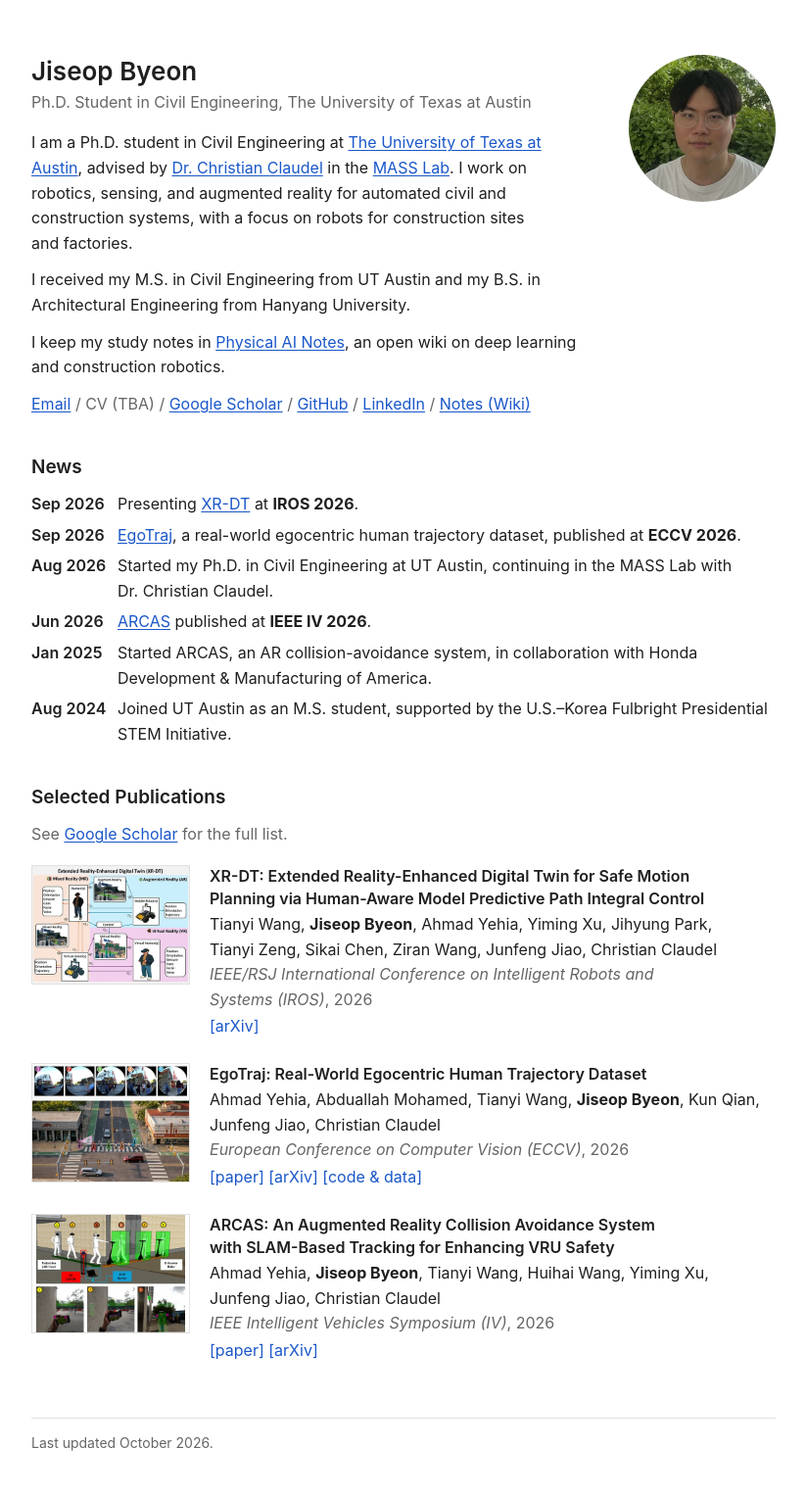
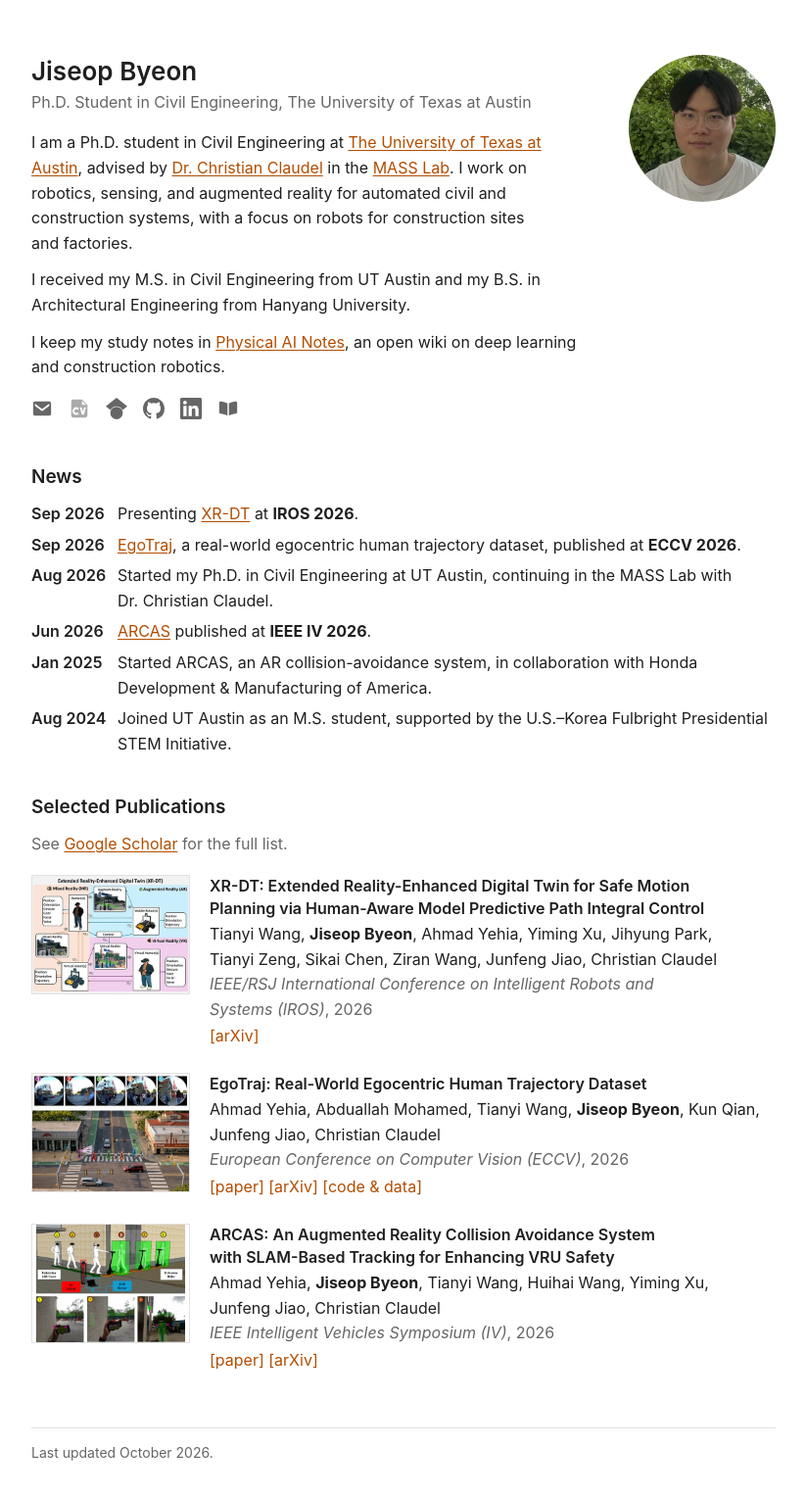
Before and after one commit to jiseop-byeon/jiseop-byeon.github.io, a Jekyll site: the page built from index.html, in a window 1280 px wide. Shown: the whole page at 98% size, without its empty margins (228-1051 px from the left). Built offline with Jekyll 4.4.1, drawn with Linux system fonts in a browser that asks for light colours.

Commit message:
Show profile links as icons; burnt-orange links
- Link row (Email, CV, Google Scholar, GitHub, LinkedIn, Notes) as
  single-colour inline SVG icons with tooltips and accessible names;
  the CV icon has "CV" cut into the page and stays greyed out while TBA
- Links in deep burnt orange (#b34d00; #f29f5c in dark mode)
- Keep "The University of Texas at Austin" and "U.S.-Korea" from
  splitting across lines; avoid a news line starting with "&"
- Update the advisor link to the current UT CAEE profile URL
- Do not publish the hidden PAVE figure

Co-Authored-By: Claude Opus 5.5 <noreply@anthropic.com>

```diff
--- a/_config.yml
+++ b/_config.yml
@@ -58,6 +58,7 @@ exclude:
   - assets/images/web/project_*
   - assets/images/research_*
   - assets/images/web/research_*
+  - assets/images/pubs/pave.webp
   - README.md
   - Gemfile
   - Gemfile.lock
--- a/_data/news.yml
+++ b/_data/news.yml
@@ -15,9 +15,9 @@
   hidden: true
   text: "ARCAS phase 2: shared perception across multiple AR headsets."
 - date: Jan 2025
-  text: Started ARCAS, an AR collision-avoidance system, in collaboration with Honda Development & Manufacturing of America.
+  text: Started ARCAS, an AR collision-avoidance system, in collaboration with Honda Development&nbsp;& Manufacturing of America.
 - date: Aug 2024
-  text: Joined UT Austin as an M.S. student, supported by the U.S.–Korea Fulbright Presidential STEM Initiative.
+  text: Joined UT Austin as an M.S. student, supported by the <span class="nowrap">U.S.–Korea</span> Fulbright Presidential STEM Initiative.
 - date: Feb 2024
   hidden: true
   text: Graduated *summa cum laude* from Hanyang University.
--- /dev/null
+++ b/_includes/icon.html
@@ -0,0 +1,20 @@
+{%- comment -%}
+  Single-colour inline SVG icons for the homepage link row (they follow the text colour).
+  Usage: {% include icon.html name="github" %}  — names: email, cv, scholar, github, linkedin, notes.
+  The cv icon is a page with the letters "CV" cut out of it.
+  Decorative (aria-hidden); the surrounding link carries the accessible name.
+{%- endcomment -%}
+{%- case include.name -%}
+{%- when "email" -%}
+<svg viewBox="0 0 24 24" fill="currentColor" fill-rule="evenodd" aria-hidden="true" focusable="false"><path d="M4 4h16a2 2 0 0 1 2 2v12a2 2 0 0 1-2 2H4a2 2 0 0 1-2-2V6a2 2 0 0 1 2-2Zm0 2.6 8 6 8-6V9l-8 6-8-6Z"/></svg>
+{%- when "cv" -%}
+<svg viewBox="0 0 24 24" fill="currentColor" fill-rule="evenodd" aria-hidden="true" focusable="false"><path d="M5 2h10l6 6v12a2 2 0 0 1-2 2H5a2 2 0 0 1-2-2V4a2 2 0 0 1 2-2Zm10 1.4V8h4.6ZM11.499 11.901A4.1 4.1 0 1 0 11.499 17.699L10.085 16.285A2.1 2.1 0 1 1 10.085 13.315ZM12.5 10.7H14.6L15.95 15.6L17.3 10.7H19.4L17.1 18.9H14.8Z"/></svg>
+{%- when "scholar" -%}
+<svg viewBox="0 0 24 24" fill="currentColor" aria-hidden="true" focusable="false"><path d="M5.242 13.769 0 9.5 12 0l12 9.5-5.242 4.269C17.548 11.249 14.978 9.5 12 9.5c-2.977 0-5.548 1.748-6.758 4.269ZM12 10a7 7 0 1 0 0 14 7 7 0 0 0 0-14Z"/></svg>
+{%- when "github" -%}
+<svg viewBox="0 0 16 16" fill="currentColor" aria-hidden="true" focusable="false"><path d="M8 0C3.58 0 0 3.58 0 8c0 3.54 2.29 6.53 5.47 7.59.4.07.55-.17.55-.38l-.01-1.49c-2.01.37-2.53-.49-2.69-.94-.09-.23-.48-.94-.82-1.13-.28-.15-.68-.52-.01-.53.63-.01 1.08.58 1.23.82.72 1.21 1.87.87 2.33.66.07-.52.28-.87.51-1.07-1.78-.2-3.64-.89-3.64-3.95 0-.87.31-1.59.82-2.15-.08-.2-.36-1.02.08-2.12 0 0 .67-.21 2.2.82a7.6 7.6 0 0 1 4 0c1.53-1.04 2.2-.82 2.2-.82.44 1.1.16 1.92.08 2.12.51.56.82 1.27.82 2.15 0 3.07-1.87 3.75-3.65 3.95.29.25.54.73.54 1.48l-.01 2.2c0 .21.15.46.55.38A8.01 8.01 0 0 0 16 8c0-4.42-3.58-8-8-8Z"/></svg>
+{%- when "linkedin" -%}
+<svg viewBox="0 0 24 24" fill="currentColor" aria-hidden="true" focusable="false"><path d="M20.45 20.45h-3.56v-5.57c0-1.33-.02-3.04-1.85-3.04-1.85 0-2.14 1.45-2.14 2.94v5.67H9.35V9h3.41v1.56h.05c.48-.9 1.64-1.85 3.37-1.85 3.6 0 4.27 2.37 4.27 5.46v6.28ZM5.34 7.43a2.06 2.06 0 1 1 0-4.13 2.06 2.06 0 0 1 0 4.13ZM7.12 20.45H3.56V9h3.56v11.45ZM22.22 0H1.77C.79 0 0 .77 0 1.73v20.54C0 23.23.79 24 1.77 24h20.45c.98 0 1.78-.77 1.78-1.73V1.73C24 .77 23.2 0 22.22 0Z"/></svg>
+{%- when "notes" -%}
+<svg viewBox="0 0 24 24" fill="currentColor" aria-hidden="true" focusable="false"><path d="M2 5.6c0-.9.7-1.6 1.6-1.5 2.8.2 5.5.9 7.6 2.2V20c-2.1-1.3-4.8-2-7.6-2.2-.9-.1-1.6-.8-1.6-1.6ZM22 5.6c0-.9-.7-1.6-1.6-1.5-2.8.2-5.5.9-7.6 2.2V20c2.1-1.3 4.8-2 7.6-2.2.9-.1 1.6-.8 1.6-1.6Z"/></svg>
+{%- endcase -%}
--- a/assets/css/site.css
+++ b/assets/css/site.css
@@ -1,10 +1,10 @@
-/* A plain, standard academic page: one column, system fonts, blue links. */
+/* A plain, standard academic page: one column, system fonts, burnt-orange links. */
 
 :root {
   --bg: #ffffff;
   --text: #1f1f1f;
   --muted: #666666;
-  --link: #1a57c9;
+  --link: #b34d00;     /* deep burnt orange, 5.3:1 on white */
   --rule: #e2e2e2;
 }
 
@@ -13,7 +13,7 @@
     --bg: #171717;
     --text: #e3e3e3;
     --muted: #a0a0a0;
-    --link: #8ab4f8;
+    --link: #f29f5c;   /* light burnt orange, 8.4:1 on the dark background */
     --rule: #333333;
   }
 }
@@ -52,9 +52,15 @@ img { max-width: 100%; height: auto; }
 .intro { display: flex; gap: 36px; align-items: flex-start; }
 .intro__text { flex: 1; min-width: 0; }
 .intro__role { margin: 2px 0 16px; color: var(--muted); }
+.intro__aff { display: inline-block; }   /* the university name wraps as one unit */
 .intro__photo { flex: none; width: 150px; height: 150px; border-radius: 50%; object-fit: cover; }
-.links { margin-bottom: 0; }
-.links .sep { color: var(--muted); }
+/* Link row as icons: calm grey, link colour on hover; each target is 34px square. */
+.icons { display: flex; flex-wrap: wrap; gap: 4px; margin: 2px 0 0 -6px; padding: 0; list-style: none; }
+.icons li { margin: 0; }
+.icons a, .icons__off { display: inline-flex; align-items: center; justify-content: center; width: 34px; height: 34px; border-radius: 4px; color: var(--muted); }
+.icons a:hover { color: var(--link); }
+.icons svg { width: 22px; height: 22px; }
+.icons__off { opacity: 0.55; cursor: default; }
 
 /* News: wrapped lines align with the text, not the date */
 .news { list-style: none; padding: 0; }
--- a/index.html
+++ b/index.html
@@ -11,17 +11,20 @@ layout: default
 <section class="intro">
   <div class="intro__text">
     <h1>{{ p.name }}</h1>
-    <p class="intro__role">{{ p.role }}, {{ p.affiliation }}</p>
+    <p class="intro__role">{{ p.role }}, <span class="intro__aff">{{ p.affiliation }}</span></p>
     {%- for para in p.bio %}
     {{ para | markdownify }}
     {%- endfor %}
-    <p class="links">
+    <ul class="icons" aria-label="Contact and profiles">
       {%- for l in p.links %}
       {%- if l.url contains "://" or l.url contains "mailto:" %}{% assign href = l.url %}{% else %}{% assign href = l.url | relative_url %}{% endif %}
-      {%- comment %} Each label keeps its trailing "/" on the same line. {% endcomment %}
-      <span class="nowrap">{% if l.tba %}<span class="muted">{{ l.label }} (TBA)</span>{% else %}<a href="{{ href }}">{{ l.label }}</a>{% endif %}{% unless forloop.last %}<span class="sep" aria-hidden="true">&nbsp;/</span>{% endunless %}</span>
+      {%- if l.tba %}
+      <li><span class="icons__off" role="img" aria-label="{{ l.label }} (to be announced)" title="{{ l.label }} (TBA)">{% include icon.html name=l.icon %}</span></li>
+      {%- else %}
+      <li><a href="{{ href }}" aria-label="{{ l.label }}" title="{{ l.label }}">{% include icon.html name=l.icon %}</a></li>
+      {%- endif %}
       {%- endfor %}
-    </p>
+    </ul>
   </div>
   <img class="intro__photo" src="{{ p.photo | relative_url }}" width="150" height="150" alt="Photo of {{ p.name }}">
 </section>
```
Also changed, not shown: _data/profile.yml (+9 -2 lines).
